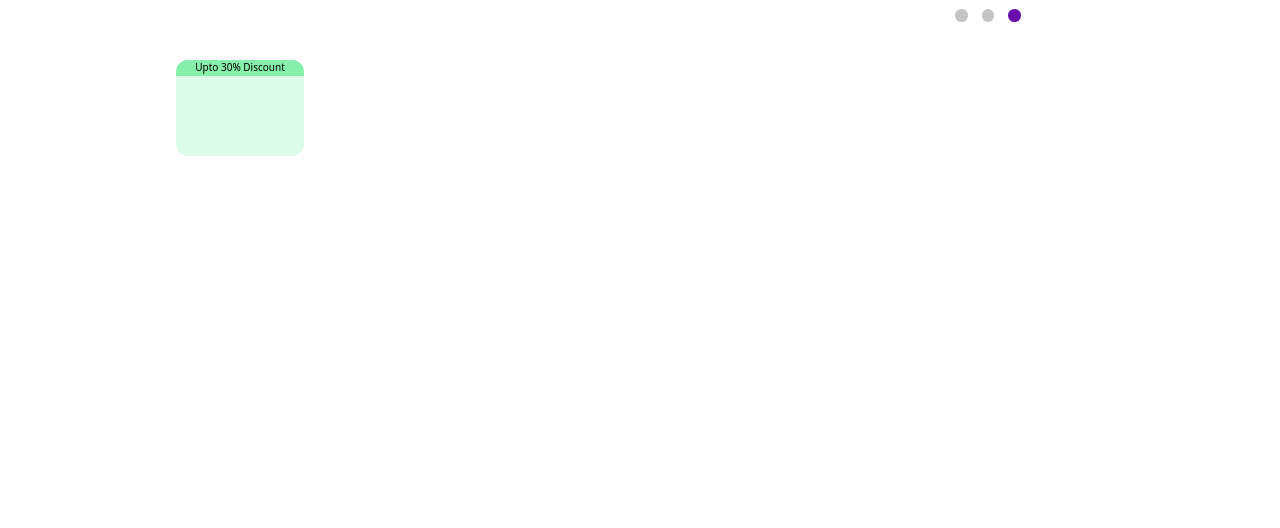
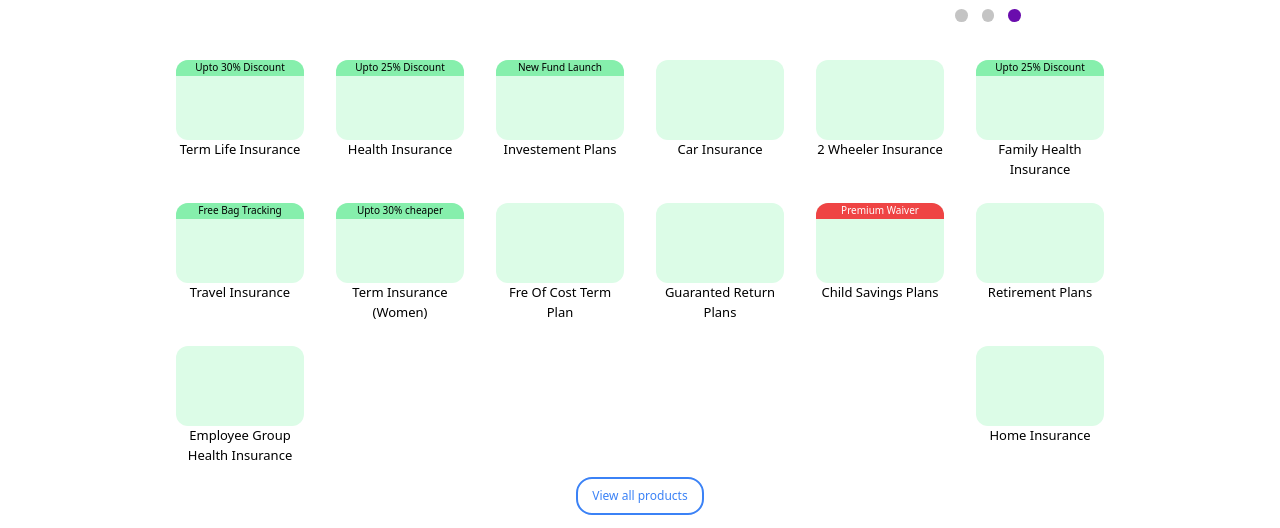
Before and after one commit to Vivekv1999/Design, a React (Create React App) app in the folder policy_bazar-ui-clone/: page / in a window 1280 px wide. Shown: the part 328-856 px from the top of the page. Before the commit the page ends 800 px from the top, so only its background shows below. Built offline with nearby package versions, Linux system fonts and the light colour scheme.

Commit message:
all product card listed

```diff
--- a/policy_bazar-ui-clone/src/Component/products/Products.js
+++ b/policy_bazar-ui-clone/src/Component/products/Products.js
@@ -1,18 +1,133 @@
 import React from "react";
+
+const productsDetail = [
+  {
+    title: "term life insurance",
+    discountTitle: "Upto 30% Discount",
+    discountTitleColor: "bg-green-300",
+    productImage: "",
+  },
+  {
+    title: "Health insurance",
+    discountTitle: "Upto 25% Discount",
+    discountTitleColor: "bg-green-300",
+    productImage: "",
+  },
+  {
+    title: "Investement Plans",
+    discountTitle: "New Fund Launch",
+    discountTitleColor: "bg-green-300",
+    productImage: "",
+  },
+  {
+    title: "Car insurance",
+    discountTitle: "",
+    discountTitleColor: "",
+    productImage: "",
+  },
+  {
+    title: "2 Wheeler insurance",
+    discountTitle: "",
+    discountTitleColor: "",
+    productImage: "",
+  },
+  {
+    title: "Family Health insurance",
+    discountTitle: "Upto 25% Discount",
+    discountTitleColor: "bg-green-300",
+    productImage: "",
+  },
+  {
+    title: "Travel insurance",
+    discountTitle: "Free Bag Tracking",
+    discountTitleColor: "bg-green-300",
+    productImage: "",
+  },
+  {
+    title: "Term insurance (Women)",
+    discountTitle: "Upto 30% cheaper",
+    discountTitleColor: "bg-green-300",
+    productImage: "",
+  },
+  {
+    title: "Fre of Cost Term plan",
+    discountTitle: "",
+    discountTitleColor: "",
+    productImage: "",
+  },
+  {
+    title: "Guaranted Return Plans",
+    discountTitle: "",
+    discountTitleColor: "",
+    productImage: "",
+  },
+  {
+    title: "Child Savings Plans",
+    discountTitle: "Premium Waiver",
+    discountTitleColor: "bg-red-500",
+    productImage: "",
+  },
+  {
+    title: "Retirement Plans",
+    discountTitle: "",
+    discountTitleColor: "",
+    productImage: "",
+  },
+  {
+    title: "Employee Group Health Insurance",
+    discountTitle: "",
+    discountTitleColor: "bg-green-300",
+    productImage: "",
+  },
+  {
+    title: "Home Insurance",
+    discountTitle: "",
+    discountTitleColor: "bg-green-300",
+    productImage: "",
+  },
+];
 
 const Products = () => {
   return (
     <>
       <div className="app_main_wrapper p-4">
-        <div className="flex justify-between align-middle px-40 ">
-          <div className="w-32 h-24 bg-green-100 rounded-xl">
-            <div className="self-center h-4 text-black text-[10px] text-center bg-green-300 rounded-t-xl">
-                Upto 30% Discount
-            </div>
-            <div>
+        <div className="flex flex-col px-40 items-center">
+          <div className=" flex justify-between  align-middle flex-wrap gap-6">
+          {productsDetail.map((item) => {
+            return (
+              <>
+                <div className="flex flex-col w-32">
+                  <div className="w-32 h-20 bg-green-100 rounded-xl">
+                    {item?.discountTitle && (
+                      <div
+                        className={`self-center h-4 text-black text-[10px] text-center rounded-t-xl ${item.discountTitleColor}`}
+                        style={{color:item?.discountTitle==="Premium Waiver"?"white":"black"}}
+                      >
+                        {item?.discountTitle}
+                      </div>
+                    )}
+                    <div>
+                      {/* <img
+                        src={item.productImage}
+                        alt={item.title}
+                        className="w-full h-full object-cover"
+                      /> */}
+                    </div>
+                  </div>
+                  <div className="text-[13px] text-center capitalize">
+                    {item.title}
+                  </div>
+                </div>
+              </>
+            );
+          })}
+          </div>
 
-            </div>
-          </div>
+          <button
+          className="border-solid border-2 mt-3 border-blue-500	w-32 place-content-center
+           rounded-2xl text-[12px] p-1 px-3 py-2 font-medium text-blue-500"
+          >
+            View all products</button>
         </div>
       </div>
     </>
```
